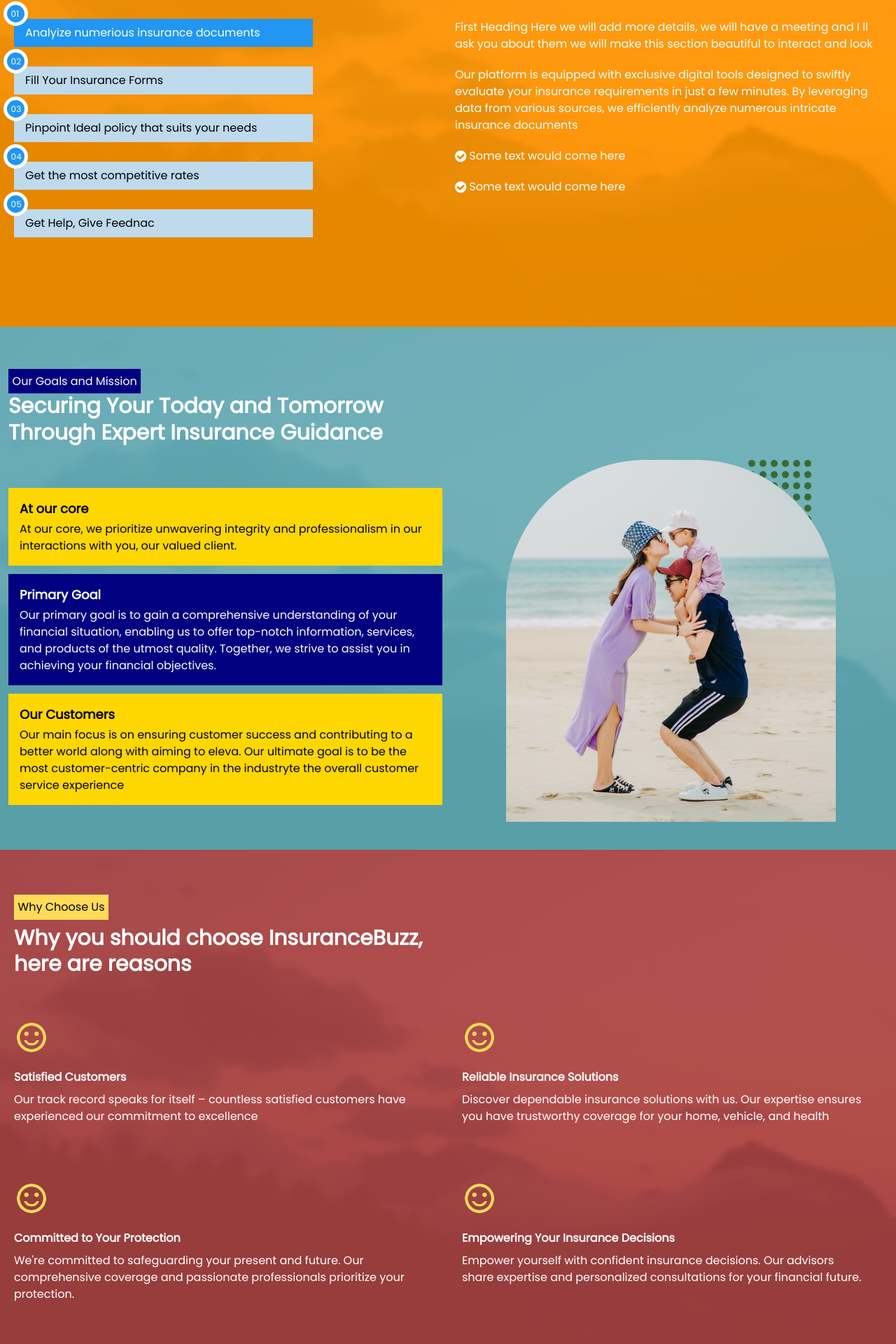
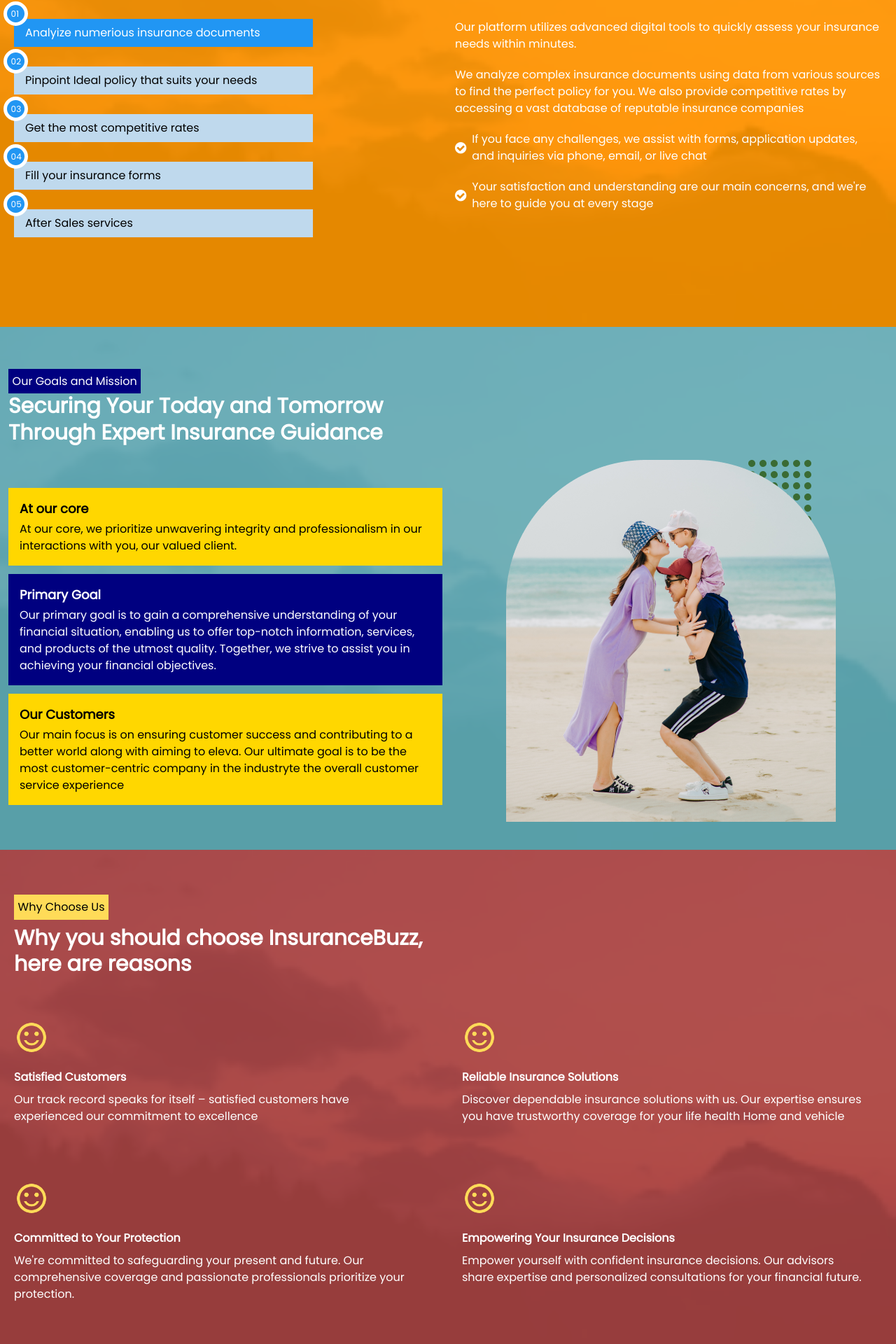
Before and after one commit to stechx1/insurance-buzz-v2, a Next.js app: page / in a window 1280 px wide. Shown: the part 1832-3752 px from the top of the page at 70% size. Built offline with nearby package versions, Linux system fonts and the light colour scheme.

Commit message:
added copy

```diff
--- a/components/Process/Process.js
+++ b/components/Process/Process.js
@@ -1,93 +1,313 @@
-import React, { useState } from 'react'
-import ProcessBox from './ProcessBox'
+import React, { useState } from 'react';
+import ProcessBox from './ProcessBox';
 
 const Process = () => {
-  const [isOpen, setIsOpen] = useState({ first: true, second: false, third: false, forth: false, fifth: false })
+  const [isOpen, setIsOpen] = useState({
+    first: true,
+    second: false,
+    third: false,
+    forth: false,
+    fifth: false,
+  });
   const toogle = (key) => {
-    console.log(key)
-    setIsOpen({ first: false, second: false, third: false, forth: false, fifth: false })
+    console.log(key);
+    setIsOpen({
+      first: false,
+      second: false,
+      third: false,
+      forth: false,
+      fifth: false,
+    });
     if (key === 'first') {
-      setIsOpen({ first: true, second: false, third: false, forth: false, fifth: false })
-
+      setIsOpen({
+        first: true,
+        second: false,
+        third: false,
+        forth: false,
+        fifth: false,
+      });
     } else if (key === 'second') {
-      setIsOpen({ first: false, second: true, third: false, forth: false, fifth: false })
-
+      setIsOpen({
+        first: false,
+        second: true,
+        third: false,
+        forth: false,
+        fifth: false,
+      });
     } else if (key === 'third') {
-      setIsOpen({ first: false, second: false, third: true, forth: false, fifth: false })
-
+      setIsOpen({
+        first: false,
+        second: false,
+        third: true,
+        forth: false,
+        fifth: false,
+      });
     } else if (key === 'forth') {
-      setIsOpen({ first: false, second: false, third: false, forth: true, fifth: false })
-
+      setIsOpen({
+        first: false,
+        second: false,
+        third: false,
+        forth: true,
+        fifth: false,
+      });
     } else {
-      setIsOpen({ first: false, second: false, third: false, forth: false, fifth: true })
-
+      setIsOpen({
+        first: false,
+        second: false,
+        third: false,
+        forth: false,
+        fifth: true,
+      });
     }
-
-  }
+  };
   return (
     <div className='bg-[#FF9801E5]'>
-
       <div className='flex flex-col px-5 py-20  max-w-7xl m-auto'>
-        <span className='bg-[#2196F3] text-white w-fit p-[0.40rem] mb-2'>Our Process</span>
-        <span className='font-[700] text-[30px]  leading-tight sm:w-1/2 text-white'>Get the coverage you need for your business, family and assets</span>
+        <span className='bg-[#2196F3] text-white w-fit p-[0.40rem] mb-2'>
+          Our Process
+        </span>
+        <span className='font-[700] text-[30px]  leading-tight sm:w-1/2 text-white'>
+          Get the coverage you need for your business, family and assets
+        </span>
 
         <div className='flex md:flex-row flex-col justify-between gap-5 my-10'>
-
           <div className='flex flex-col gap-5 flex-1 '>
-
-            <div onClick={() => { toogle('first') }} className='relative cursor-pointer'>
-              <div style={{ width: '35px', height: '35px', borderRadius: '50%', backgroundColor: '#2196F3', position: "absolute", top: '-25px', left: "-15px", border: "5px solid white" }}>
-                <span className='text-center ml-[0.35rem] text-white text-xs'>01</span>
+            <div
+              onClick={() => {
+                toogle('first');
+              }}
+              className='relative cursor-pointer'
+            >
+              <div
+                style={{
+                  width: '35px',
+                  height: '35px',
+                  borderRadius: '50%',
+                  backgroundColor: '#2196F3',
+                  position: 'absolute',
+                  top: '-25px',
+                  left: '-15px',
+                  border: '5px solid white',
+                }}
+              >
+                <span className='text-center ml-[0.35rem] text-white text-xs'>
+                  01
+                </span>
               </div>
-              <span className={` ${isOpen.first ? 'bg-[#2196F3]' : 'bg-[#BFD9ED]'} xl:w-[70%] w-full lg:w-[80%] block px-4 py-2 ${isOpen.first ? 'text-white' : 'text-black'} mb-2`}>Analyize numerious  insurance documents</span>
+              <span
+                className={` ${
+                  isOpen.first ? 'bg-[#2196F3]' : 'bg-[#BFD9ED]'
+                } xl:w-[70%] w-full lg:w-[80%] block px-4 py-2 ${
+                  isOpen.first ? 'text-white' : 'text-black'
+                } mb-2`}
+              >
+                Analyize numerious insurance documents
+              </span>
             </div>
 
-            <div onClick={() => { toogle('second') }} className='relative cursor-pointer'>
-              <div style={{ width: '35px', height: '35px', borderRadius: '50%', backgroundColor: '#2196F3', position: "absolute", top: '-25px', left: "-15px", border: "5px solid white" }}>
-                <span className='text-center ml-[0.35rem] text-white text-xs'>02</span>
+            <div
+              onClick={() => {
+                toogle('second');
+              }}
+              className='relative cursor-pointer'
+            >
+              <div
+                style={{
+                  width: '35px',
+                  height: '35px',
+                  borderRadius: '50%',
+                  backgroundColor: '#2196F3',
+                  position: 'absolute',
+                  top: '-25px',
+                  left: '-15px',
+                  border: '5px solid white',
+                }}
+              >
+                <span className='text-center ml-[0.35rem] text-white text-xs'>
+                  02
+                </span>
               </div>
-              <span className={` ${isOpen.second ? 'bg-[#2196F3]' : 'bg-[#BFD9ED]'} xl:w-[70%] w-full lg:w-[80%] block px-4 py-2 ${isOpen.second ? 'text-white' : 'text-black'} mb-2`}>Fill Your Insurance Forms</span>
+              <span
+                className={` ${
+                  isOpen.second ? 'bg-[#2196F3]' : 'bg-[#BFD9ED]'
+                } xl:w-[70%] w-full lg:w-[80%] block px-4 py-2 ${
+                  isOpen.second ? 'text-white' : 'text-black'
+                } mb-2`}
+              >
+                Pinpoint Ideal policy that suits your needs
+              </span>
             </div>
 
-            <div onClick={() => { toogle('third') }} className='relative cursor-pointer'>
-              <div style={{ width: '35px', height: '35px', borderRadius: '50%', backgroundColor: '#2196F3', position: "absolute", top: '-25px', left: "-15px", border: "5px solid white" }}>
-                <span className='text-center ml-[0.35rem] text-white text-xs'>03</span>
+            <div
+              onClick={() => {
+                toogle('third');
+              }}
+              className='relative cursor-pointer'
+            >
+              <div
+                style={{
+                  width: '35px',
+                  height: '35px',
+                  borderRadius: '50%',
+                  backgroundColor: '#2196F3',
+                  position: 'absolute',
+                  top: '-25px',
+                  left: '-15px',
+                  border: '5px solid white',
+                }}
+              >
+                <span className='text-center ml-[0.35rem] text-white text-xs'>
+                  03
+                </span>
               </div>
-              <span className={` ${isOpen.third ? 'bg-[#2196F3]' : 'bg-[#BFD9ED]'} xl:w-[70%] w-full lg:w-[80%] block px-4 py-2 ${isOpen.third ? 'text-white' : 'text-black'} mb-2`}>Pinpoint Ideal policy that suits your needs</span>
+              <span
+                className={` ${
+                  isOpen.third ? 'bg-[#2196F3]' : 'bg-[#BFD9ED]'
+                } xl:w-[70%] w-full lg:w-[80%] block px-4 py-2 ${
+                  isOpen.third ? 'text-white' : 'text-black'
+                } mb-2`}
+              >
+                Get the most competitive rates
+              </span>
             </div>
 
-            <div onClick={() => { toogle('forth') }} className='relative cursor-pointer'>
-              <div style={{ width: '35px', height: '35px', borderRadius: '50%', backgroundColor: '#2196F3', position: "absolute", top: '-25px', left: "-15px", border: "5px solid white" }}>
-                <span className='text-center ml-[0.35rem] text-white text-xs'>04</span>
+            <div
+              onClick={() => {
+                toogle('forth');
+              }}
+              className='relative cursor-pointer'
+            >
+              <div
+                style={{
+                  width: '35px',
+                  height: '35px',
+                  borderRadius: '50%',
+                  backgroundColor: '#2196F3',
+                  position: 'absolute',
+                  top: '-25px',
+                  left: '-15px',
+                  border: '5px solid white',
+                }}
+              >
+                <span className='text-center ml-[0.35rem] text-white text-xs'>
+                  04
+                </span>
               </div>
-              <span className={` ${isOpen.forth ? 'bg-[#2196F3]' : 'bg-[#BFD9ED]'} xl:w-[70%] w-full lg:w-[80%] block px-4 py-2 ${isOpen.forth ? 'text-white' : 'text-black'} mb-2`}>Get the most competitive rates</span>
+              <span
+                className={` ${
+                  isOpen.forth ? 'bg-[#2196F3]' : 'bg-[#BFD9ED]'
+                } xl:w-[70%] w-full lg:w-[80%] block px-4 py-2 ${
+                  isOpen.forth ? 'text-white' : 'text-black'
+                } mb-2`}
+              >
+                Fill your insurance forms
+              </span>
             </div>
 
-            <div onClick={() => { toogle('fifth') }} className='relative cursor-pointer'>
-              <div style={{ width: '35px', height: '35px', borderRadius: '50%', backgroundColor: '#2196F3', position: "absolute", top: '-25px', left: "-15px", border: "5px solid white" }}>
-                <span className='text-center ml-[0.35rem] text-white text-xs'>05</span>
+            <div
+              onClick={() => {
+                toogle('fifth');
+              }}
+              className='relative cursor-pointer'
+            >
+              <div
+                style={{
+                  width: '35px',
+                  height: '35px',
+                  borderRadius: '50%',
+                  backgroundColor: '#2196F3',
+                  position: 'absolute',
+                  top: '-25px',
+                  left: '-15px',
+                  border: '5px solid white',
+                }}
+              >
+                <span className='text-center ml-[0.35rem] text-white text-xs'>
+                  05
+                </span>
               </div>
-              <span className={` ${isOpen.fifth ? 'bg-[#2196F3]' : 'bg-[#BFD9ED]'} xl:w-[70%] w-full lg:w-[80%] block px-4 py-2 ${isOpen.fifth ? 'text-white' : 'text-black'} mb-2`}>Get Help, Give Feednac</span>
+              <span
+                className={` ${
+                  isOpen.fifth ? 'bg-[#2196F3]' : 'bg-[#BFD9ED]'
+                } xl:w-[70%] w-full lg:w-[80%] block px-4 py-2 ${
+                  isOpen.fifth ? 'text-white' : 'text-black'
+                } mb-2`}
+              >
+                After Sales services
+              </span>
             </div>
-
-
           </div>
 
-          {
-            isOpen.first ? <ProcessBox text1={"First Heading Here we will add more details, we will have a meeting and I ll ask you about them we will make this section beautiful to interact and look"} text2={"Our platform is equipped with exclusive digital tools designed to swiftly evaluate your insurance requirements in just a few minutes. By leveraging data from various sources, we efficiently analyze numerous intricate insurance documents"} point1={"Some text would come here"} point2={"Some text would come here"} /> : (isOpen.second ?
-              <ProcessBox text1={"Second Heading Here we will add more details, we will have a meeting and I ll ask you about them we will make this section beautiful to interact and look"} text2={"Our platform is equipped with exclusive digital tools designed to swiftly evaluate your insurance requirements in just a few minutes. By leveraging data from various sources, we efficiently analyze numerous intricate insurance documents"} point1={"Some text would come here"} point2={"Some text would come here"} /> : (isOpen.third ?
-                <ProcessBox text1={"Third Heading Here we will add more details, we will have a meeting and I ll ask you about them we will make this section beautiful to interact and look"} text2={"Our platform is equipped with exclusive digital tools designed to swiftly evaluate your insurance requirements in just a few minutes. By leveraging data from various sources, we efficiently analyze numerous intricate insurance documents"} point1={"Some text would come here"} point2={"Some text would come here"} /> : (isOpen.forth ?
-                  <ProcessBox text1={"Forth HeadingHere we will add more details, we will have a meeting and I ll ask you about them we will make this section beautiful to interact and look"} text2={"Our platform is equipped with exclusive digital tools designed to swiftly evaluate your insurance requirements in just a few minutes. By leveraging data from various sources, we efficiently analyze numerous intricate insurance documents"} point1={"Some text would come here"} point2={"Some text would come here"} /> : <ProcessBox text1={"Fifth Heading Here we will add more details, we will have a meeting and I ll ask you about them we will make this section beautiful to interact and look"} text2={"Our platform is equipped with exclusive digital tools designed to swiftly evaluate your insurance requirements in just a few minutes. By leveraging data from various sources, we efficiently analyze numerous intricate insurance documents"} point1={"Some text would come here"} point2={"Some text would come here"} />
-                )
-              )
-            )
-          }
-
+          {isOpen.first ? (
+            <ProcessBox
+              text1={
+                'Our platform utilizes advanced digital tools to quickly assess your insurance needs within minutes.'
+              }
+              text2={
+                'We analyze complex insurance documents using data from various sources to find the perfect policy for you. We also provide competitive rates by accessing a vast database of reputable insurance companies'
+              }
+              point1={
+                'If you face any challenges, we assist with forms, application updates, and inquiries via phone, email, or live chat'
+              }
+              point2={`Your satisfaction and understanding are our main concerns, and we're here to guide you at every stage`}
+            />
+          ) : isOpen.second ? (
+            <ProcessBox
+              text1={
+                'Our platform utilizes advanced digital tools to quickly assess your insurance needs within minutes.'
+              }
+              text2={
+                'We analyze complex insurance documents using data from various sources to find the perfect policy for you. We also provide competitive rates by accessing a vast database of reputable insurance companies'
+              }
+              point1={
+                'If you face any challenges, we assist with forms, application updates, and inquiries via phone, email, or live chat'
+              }
+              point2={`Your satisfaction and understanding are our main concerns, and we're here to guide you at every stage`}
+            />
+          ) : isOpen.third ? (
+            <ProcessBox
+              text1={
+                'Our platform utilizes advanced digital tools to quickly assess your insurance needs within minutes.'
+              }
+              text2={
+                'We analyze complex insurance documents using data from various sources to find the perfect policy for you. We also provide competitive rates by accessing a vast database of reputable insurance companies'
+              }
+              point1={
+                'If you face any challenges, we assist with forms, application updates, and inquiries via phone, email, or live chat'
+              }
+              point2={`Your satisfaction and understanding are our main concerns, and we're here to guide you at every stage`}
+            />
+          ) : isOpen.forth ? (
+            <ProcessBox
+              text1={
+                'Our platform utilizes advanced digital tools to quickly assess your insurance needs within minutes.'
+              }
+              text2={
+                'We analyze complex insurance documents using data from various sources to find the perfect policy for you. We also provide competitive rates by accessing a vast database of reputable insurance companies'
+              }
+              point1={
+                'If you face any challenges, we assist with forms, application updates, and inquiries via phone, email, or live chat'
+              }
+              point2={`Your satisfaction and understanding are our main concerns, and we're here to guide you at every stage`}
+            />
+          ) : (
+            <ProcessBox
+              text1={
+                'Our platform utilizes advanced digital tools to quickly assess your insurance needs within minutes.'
+              }
+              text2={
+                'We analyze complex insurance documents using data from various sources to find the perfect policy for you. We also provide competitive rates by accessing a vast database of reputable insurance companies'
+              }
+              point1={
+                'If you face any challenges, we assist with forms, application updates, and inquiries via phone, email, or live chat'
+              }
+              point2={`Your satisfaction and understanding are our main concerns, and we're here to guide you at every stage`}
+            />
+          )}
         </div>
       </div>
     </div>
+  );
+};
 
-  )
-}
-
-export default Process
+export default Process;
--- a/components/Process/ProcessBox.js
+++ b/components/Process/ProcessBox.js
@@ -1,4 +1,4 @@
-import React from 'react'
+import React from 'react';
 
 const ProcessBox = ({ text1, text2, point1, point2 }) => {
   return (
@@ -7,18 +7,26 @@
 
       <span className='text-white'>{text2}</span>
 
-      <div className='flex gap-1 items-center'>
-        <i style={{ fontSize: "19px", color: 'white' }} className="fa fa-check-circle" aria-hidden="true"></i>
+      <div className='flex gap-2 items-center'>
+        <i
+          style={{ fontSize: '19px', color: 'white' }}
+          className='fa fa-check-circle'
+          aria-hidden='true'
+        ></i>
 
         <span className='text-white'>{point1}</span>
       </div>
-      <div className='flex gap-1 items-center'>
-        <i style={{ fontSize: "19px", color: 'white' }} className="fa fa-check-circle" aria-hidden="true"></i>
+      <div className='flex gap-2 items-center'>
+        <i
+          style={{ fontSize: '19px', color: 'white' }}
+          className='fa fa-check-circle'
+          aria-hidden='true'
+        ></i>
 
         <span className='text-white'>{point2}</span>
       </div>
     </div>
-  )
-}
+  );
+};
 
-export default ProcessBox
+export default ProcessBox;
--- a/components/WhyChoose/WhyChoose.js
+++ b/components/WhyChoose/WhyChoose.js
@@ -1,23 +1,49 @@
-import WhyChooseBox from "./WhyChooseBox"
+import WhyChooseBox from './WhyChooseBox';
 
 const WhyChoose = () => {
   return (
-    <div className="bg-[#A94443E5] text-white">
+    <div className='bg-[#A94443E5] text-white'>
+      <div className='flex flex-col px-5 max-w-7xl py-5 pt-16 m-auto'>
+        <span className='bg-[#FFDB58] w-fit text-black p-[0.35rem] mb-2'>
+          Why Choose Us
+        </span>
+        <span className='font-[700] text-[30px]  leading-tight sm:w-1/2'>
+          Why you should choose InsuranceBuzz, here are reasons
+        </span>
 
-      <div className="flex flex-col px-5 max-w-7xl py-5 pt-16 m-auto">
-        <span className='bg-[#FFDB58] w-fit text-black p-[0.35rem] mb-2'>Why Choose Us</span>
-        <span className='font-[700] text-[30px]  leading-tight sm:w-1/2'>Why you should choose InsuranceBuzz, here are reasons</span>
-
-        <div className="my-10 grid sm:grid-cols-2 grid-cols-1 gap-10">
-          <WhyChooseBox image={"/images/ic_outline-sentiment-satisfied.png"} text1={"Satisfied Customers"} text2={"Our track record speaks for itself – countless satisfied customers have experienced our commitment to excellence"} />
-          <WhyChooseBox image={"/images/ic_outline-sentiment-satisfied.png"} text1={"Reliable Insurance Solutions"} text2={"Discover dependable insurance solutions with us. Our expertise ensures you have trustworthy coverage for your home, vehicle, and health"} />
-          <WhyChooseBox image={"/images/ic_outline-sentiment-satisfied.png"} text1={"Committed to Your Protection"} text2={"We're committed to safeguarding your present and future. Our comprehensive coverage and passionate professionals prioritize your protection."} />
-          <WhyChooseBox image={"/images/ic_outline-sentiment-satisfied.png"} text1={"Empowering Your Insurance Decisions"} text2={"Empower yourself with confident insurance decisions. Our advisors share expertise and personalized consultations for your financial future."} />
+        <div className='my-10 grid sm:grid-cols-2 grid-cols-1 gap-10'>
+          <WhyChooseBox
+            image={'/images/ic_outline-sentiment-satisfied.png'}
+            text1={'Satisfied Customers'}
+            text2={
+              'Our track record speaks for itself – satisfied customers have experienced our commitment to excellence'
+            }
+          />
+          <WhyChooseBox
+            image={'/images/ic_outline-sentiment-satisfied.png'}
+            text1={'Reliable Insurance Solutions'}
+            text2={
+              'Discover dependable insurance solutions with us. Our expertise ensures you have trustworthy coverage for your life health Home and vehicle'
+            }
+          />
+          <WhyChooseBox
+            image={'/images/ic_outline-sentiment-satisfied.png'}
+            text1={'Committed to Your Protection'}
+            text2={
+              "We're committed to safeguarding your present and future. Our comprehensive coverage and passionate professionals prioritize your protection."
+            }
+          />
+          <WhyChooseBox
+            image={'/images/ic_outline-sentiment-satisfied.png'}
+            text1={'Empowering Your Insurance Decisions'}
+            text2={
+              'Empower yourself with confident insurance decisions. Our advisors share expertise and personalized consultations for your financial future.'
+            }
+          />
         </div>
       </div>
     </div>
+  );
+};
 
-  )
-}
-
-export default WhyChoose
+export default WhyChoose;
```
Also changed, not shown: components/Footer/MainFooter.js (+41 -25 lines), components/Footer/Prefooter.js (+21 -22 lines), pages/index.js (+87 -51 lines).
